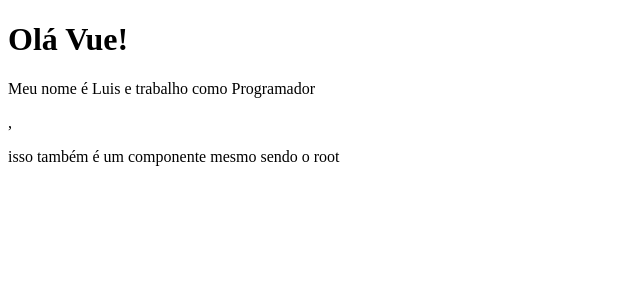
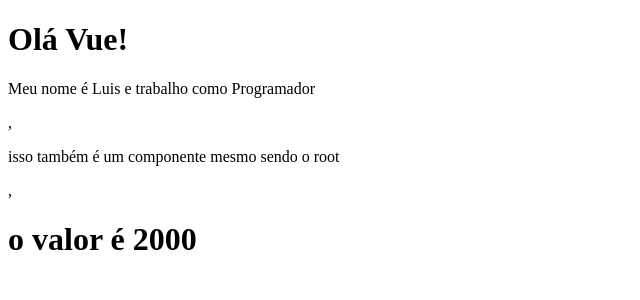
Before and after one commit to LuisBianchines/vue_cli, a Vue app: page / in a window 1280 px wide. Shown: the top 300 px of the page, without its empty margins (0-640 px from the left). Built offline with nearby package versions, Linux system fonts and the light colour scheme.

Commit message:
Life Cycle Hooks

```diff
--- a/src/App.vue
+++ b/src/App.vue
@@ -1,7 +1,8 @@
 <template>
   <div>
     <PrimeiroComponente/>,
-    <p>isso também é um componente mesmo sendo o root</p>
+    <p>isso também é um componente mesmo sendo o root</p>,
+    <LifeCycle/>
 
   </div>
 
@@ -9,11 +10,13 @@
 
 <script>
 import PrimeiroComponente from './components/PrimeiroComponente.vue';
+import LifeCycle from './components/LifeCycle.vue';
 
 export default {
   name : 'App',
   components: {
-    PrimeiroComponente
+    PrimeiroComponente,
+    LifeCycle
   },
   data() {
     return {
--- /dev/null
+++ b/src/components/LifeCycle.vue
@@ -0,0 +1,25 @@
+<template>
+    <h1>o valor é {{ valor }}</h1>
+</template>
+
+<script>
+    export default {
+        name: 'LyfeCycle',
+        data(){
+            return {
+                valor: 'ainda nao sei'
+            }
+        },
+        created(){
+            setTimeout(() => {
+                this.valor = '9000'
+            }, 1000);
+        },
+        mounted(){
+            setTimeout(() => {
+                this.valor = '2000'
+            }, 2000);
+
+        }
+    }
+</script>
```
